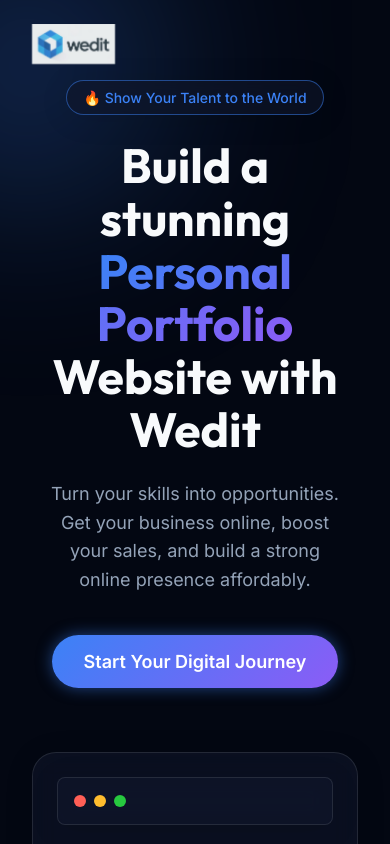
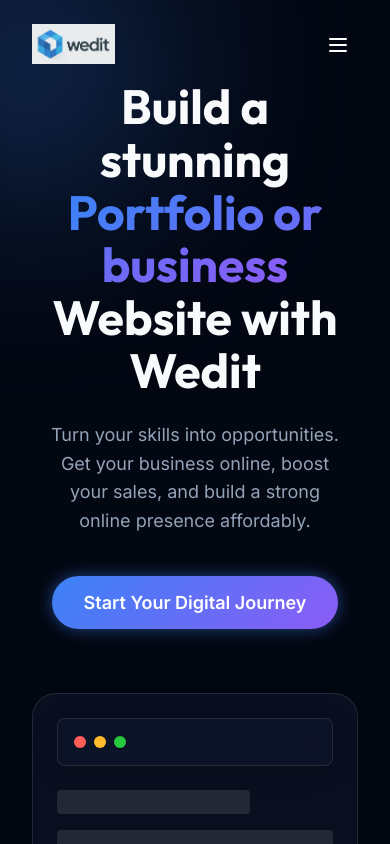
Before and after one commit to mohamedsimam/wedit-website, a React (Vite) app: page / in a window 390 px wide. Shown: the top 844 px of the page. Built offline with nearby package versions, Linux system fonts and the light colour scheme.

Commit message:
UI tweaks: capital Business and mobile menu fix

```diff
--- a/src/App.css
+++ b/src/App.css
@@ -122,6 +122,42 @@
 
 .nav-links a:not(.btn):hover {
   color: var(--color-primary);
+}
+
+.menu-toggle {
+  display: none;
+  background: none;
+  border: none;
+  color: white;
+  cursor: pointer;
+  padding: 0.5rem;
+  z-index: 1001;
+}
+
+/* Mobile Menu Drawer */
+.mobile-menu {
+  position: absolute;
+  top: 100%;
+  left: 0;
+  width: 100%;
+  padding: 2rem;
+  border-top: 1px solid var(--color-border);
+  border-radius: 0 0 1.5rem 1.5rem;
+  z-index: 1000;
+}
+
+.mobile-links {
+  display: flex;
+  flex-direction: column;
+  gap: 1.5rem;
+  align-items: center;
+}
+
+.mobile-links a {
+  font-size: 1.25rem;
+  font-weight: 500;
+  text-decoration: none;
+  color: white;
 }
 
 /* Hero Section */
@@ -451,6 +487,7 @@
 
 @media (max-width: 768px) {
   .nav-links { display: none; }
+  .menu-toggle { display: block; }
   .hero-content {
     grid-template-columns: 1fr;
     text-align: center;
--- a/src/App.jsx
+++ b/src/App.jsx
@@ -1,10 +1,11 @@
 import { useState, useEffect } from 'react'
 import { motion, AnimatePresence } from 'framer-motion'
-import { CheckCircle2, MonitorSmartphone, ShoppingCart, Rocket, Code, Store } from 'lucide-react'
+import { CheckCircle2, MonitorSmartphone, ShoppingCart, Rocket, Code, Store, Menu, X } from 'lucide-react'
 import './App.css'
 
 function App() {
   const [scrolled, setScrolled] = useState(false)
+  const [isMenuOpen, setIsMenuOpen] = useState(false)
 
   useEffect(() => {
     const handleScroll = () => {
@@ -31,7 +32,29 @@
             <a href="#process">Process</a>
             <a href="https://wa.me/94768677576" className="btn btn-primary">Start a Project</a>
           </div>
+
+          <button className="menu-toggle" onClick={() => setIsMenuOpen(!isMenuOpen)}>
+            {isMenuOpen ? <X /> : <Menu />}
+          </button>
         </div>
+
+        {/* Mobile Menu */}
+        <AnimatePresence>
+          {isMenuOpen && (
+            <motion.div
+              initial={{ opacity: 0, height: 0 }}
+              animate={{ opacity: 1, height: 'auto' }}
+              exit={{ opacity: 0, height: 0 }}
+              className="mobile-menu glass"
+            >
+              <div className="mobile-links">
+                <a href="#services" onClick={() => setIsMenuOpen(false)}>Services</a>
+                <a href="#process" onClick={() => setIsMenuOpen(false)}>Process</a>
+                <a href="https://wa.me/94768677576" className="btn btn-primary" onClick={() => setIsMenuOpen(false)}>Start a Project</a>
+              </div>
+            </motion.div>
+          )}
+        </AnimatePresence>
       </nav>
 
       {/* Hero Section */}
@@ -43,18 +66,9 @@
             transition={{ duration: 0.8 }}
             className="hero-text-wrapper"
           >
-            <motion.div
-              initial={{ opacity: 0 }}
-              animate={{ opacity: 1 }}
-              transition={{ delay: 0.3 }}
-              className="badge glass"
-            >
-              🔥 Show Your Talent to the World
-            </motion.div>
-
             <h1 className="hero-title">
               Build a stunning <br/>
-              <span className="text-gradient">Personal Portfolio</span> <br/>
+              <span className="text-gradient">Portfolio or business</span> <br/>
               Website with Wedit
             </h1>
 
```
Also changed, not shown: 1 other file (tests, documents, lock files or other folders).
